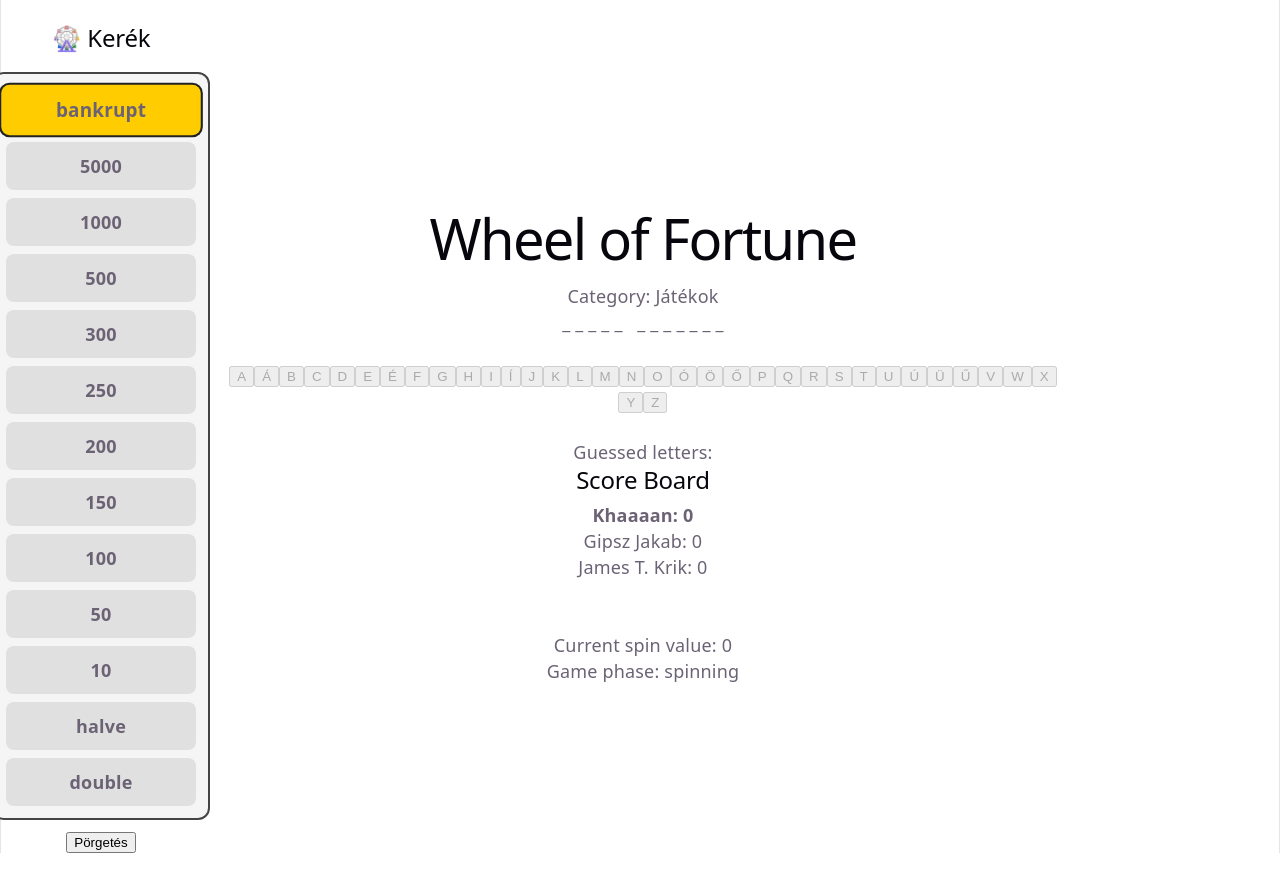
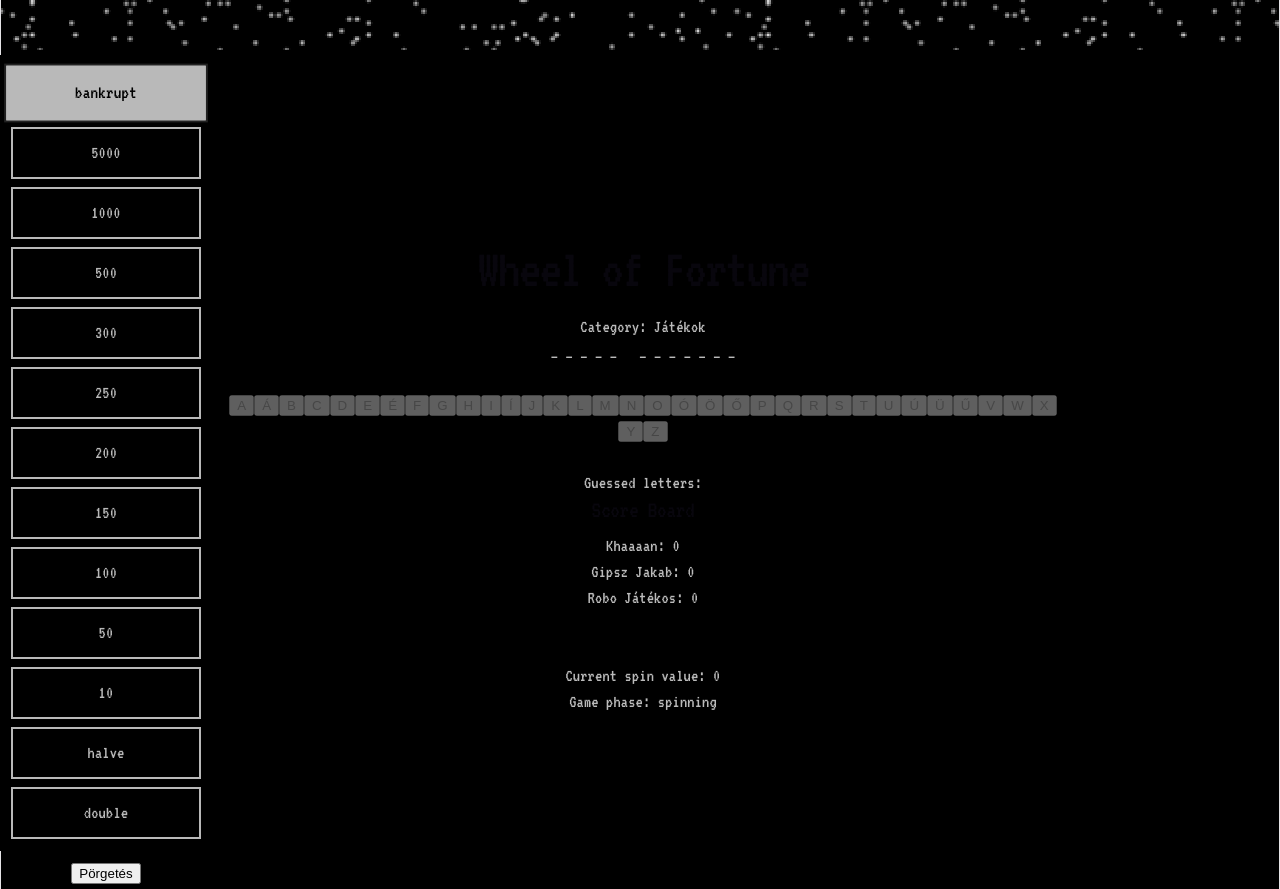
Before and after one commit to fubenalvo/wheel-of-fortune, a React (Vite) app: page / in a window 1280 px wide. Before the commit the page ends 853 px from the top, so only its background shows below. Built offline with nearby package versions, Linux system fonts and the light colour scheme.

Commit message:
small design

```diff
--- a/src/App.css
+++ b/src/App.css
@@ -1,11 +1,12 @@
 
 .game-board {
   display: flex;
-
+  background-color: black;
+  padding: 5px;
   align-items: center;
   justify-content: center;
   gap: 16px;
-  margin-top: 24px;
+  margin-top: 50px;
 
   .side-column {
     width: 200px;
--- a/src/components/GameBoard.tsx
+++ b/src/components/GameBoard.tsx
@@ -36,7 +36,7 @@
       <div className="side-column">
         <Wheel
           onSpinResult={handleSpin}
-          disabled={gamePhase !== "spinning"}
+          disabled={gamePhase !== "spinning" || currentPlayer.computer}
           lastResult={lastSpinResult}
         />
 
@@ -57,9 +57,9 @@
           onLetterClick={guessLetter}
           usedLetters={guessedLetters}
 
-          // Disable keyboard until the wheel has been spun
+          // Disable keyboard until the wheel has been spun or if the computer is playing
           disabled={
-            gamePhase !== "guessing"
+            gamePhase !== "guessing" || currentPlayer.computer
           }
         />
       )}
--- a/src/components/Wheel.css
+++ b/src/components/Wheel.css
@@ -10,9 +10,7 @@
   grid-template-columns: repeat(1, 190px);
   gap: 8px;
   padding: 12px;
-  border: 2px solid #444;
-  border-radius: 12px;
-  background: #f5f5f5;
+  background: black;
 }
 
 .wheel-item {
@@ -20,14 +18,17 @@
   align-items: center;
   justify-content: center;
   height: 48px;
-  border-radius: 8px;
-  background: #e0e0e0;
+  border-radius: 0px;
+  background: black;
+  border: 2px solid #b9b9b9;
+  color: #b9b9b9;
   font-weight: 600;
   transition: transform 0.15s ease, background 0.15s ease;
 }
 
 .wheel-item.selected {
-  background: #ffcc00;
+  background: #b9b9b9;
+  color: #000;
   transform: scale(1.05);
   box-shadow: 0 0 0 2px #222;
 }
--- a/src/components/Wheel.tsx
+++ b/src/components/Wheel.tsx
@@ -78,7 +78,6 @@
 
   return (
     <div className="wheel-container">
-      <h2>🎡 Kerék</h2>
 
       <div className="wheel">
         {wheelValues.map((item, index) => {
--- a/src/game/useGame.ts
+++ b/src/game/useGame.ts
@@ -6,6 +6,18 @@
   getRandomPuzzle,
   isPuzzleSolved
 } from "./gameLogic";
+
+const COMPUTER_BASE_HIT_CHANCE = 0.25;
+const COMPUTER_DIFFICULTY_BONUS = 0.05;
+const COMPUTER_THINK_DELAY_MS = 1000;
+const COMPUTER_LETTERS = [
+  "A","Á","B","C","D","E","É",
+  "F","G","H","I","Í","J",
+  "K","L","M","N","O","Ó",
+  "Ö","Ő","P","Q","R","S",
+  "T","U","Ú","Ü","Ű",
+  "V","W","X","Y","Z"
+];
 
 
 type GamePhase =
@@ -24,16 +36,22 @@
       id: 1,
       name: "Khaaaan",
       score: 0,
+      computer: false,
+      difficulty: 1,
     },
-        {
+    {
       id: 2,
       name: "Gipsz Jakab",
       score: 0,
+      computer: false,
+      difficulty: 1,
     },
-        {
+    {
       id: 3,
-      name: "James T. Krik",
+      name: "Robo Játékos",
       score: 0,
+      computer: true,
+      difficulty: 1,
     },
   ]);
 
@@ -68,13 +86,17 @@
 
 
   const puzzle = puzzleData.text;
+  const category = puzzleData.category;
 
-  const category = puzzleData.category;
+  const aiTimerRef = useRef<number | null>(null);
 
   useEffect(() => {
     return () => {
       if (turnTimerRef.current !== null) {
         window.clearTimeout(turnTimerRef.current);
+      }
+      if (aiTimerRef.current !== null) {
+        window.clearTimeout(aiTimerRef.current);
       }
     };
   }, []);
@@ -97,6 +119,118 @@
     }, 3000);
   }
 
+  function getComputerHitChance(difficulty: number) {
+    return Math.min(
+      1,
+      COMPUTER_BASE_HIT_CHANCE + difficulty * COMPUTER_DIFFICULTY_BONUS
+    );
+  }
+
+  function getUnusedLetters() {
+    return COMPUTER_LETTERS.filter(
+      letter => !guessedLetters.includes(letter)
+    );
+  }
+
+  function getMissingLetters() {
+    return Array.from(
+      new Set(
+        puzzle
+          .split("")
+          .filter(letter => letter !== " " && !guessedLetters.includes(letter))
+      )
+    );
+  }
+
+  function getIncorrectUnusedLetters() {
+    return getUnusedLetters().filter(letter => !puzzle.includes(letter));
+  }
+
+  function chooseComputerLetter() {
+    const missingLetters = getMissingLetters();
+    if (missingLetters.length === 0) {
+      return null;
+    }
+
+    const hitProbability = getComputerHitChance(currentPlayer.difficulty);
+    const shouldHit = Math.random() < hitProbability;
+
+    if (shouldHit) {
+      return missingLetters[
+        Math.floor(Math.random() * missingLetters.length)
+      ];
+    }
+
+    const incorrectLetters = getIncorrectUnusedLetters();
+    if (incorrectLetters.length > 0) {
+      return incorrectLetters[
+        Math.floor(Math.random() * incorrectLetters.length)
+      ];
+    }
+
+    const unusedLetters = getUnusedLetters();
+    return unusedLetters.length > 0
+      ? unusedLetters[Math.floor(Math.random() * unusedLetters.length)]
+      : null;
+  }
+
+  function getRandomWheelResult() {
+    const results: Array<{
+      type: "money" | "bankrupt" | "halve" | "double";
+      value?: number;
+    }> = [
+      { type: "bankrupt" },
+      { type: "money", value: 5000 },
+      { type: "money", value: 1000 },
+      { type: "money", value: 500 },
+      { type: "money", value: 300 },
+      { type: "money", value: 250 },
+      { type: "money", value: 200 },
+      { type: "money", value: 150 },
+      { type: "money", value: 100 },
+      { type: "money", value: 50 },
+      { type: "money", value: 10 },
+      { type: "halve" },
+      { type: "double" },
+    ];
+
+    return results[Math.floor(Math.random() * results.length)];
+  }
+
+  useEffect(() => {
+    if (!currentPlayer.computer) {
+      return;
+    }
+
+    if (aiTimerRef.current !== null) {
+      window.clearTimeout(aiTimerRef.current);
+      aiTimerRef.current = null;
+    }
+
+    if (gamePhase === "spinning") {
+      aiTimerRef.current = window.setTimeout(() => {
+        aiTimerRef.current = null;
+        handleSpin(getRandomWheelResult());
+      }, COMPUTER_THINK_DELAY_MS);
+    }
+
+    if (gamePhase === "guessing") {
+      aiTimerRef.current = window.setTimeout(() => {
+        aiTimerRef.current = null;
+        const letter = chooseComputerLetter();
+        if (letter) {
+          guessLetter(letter);
+        }
+      }, COMPUTER_THINK_DELAY_MS);
+    }
+
+    return () => {
+      if (aiTimerRef.current !== null) {
+        window.clearTimeout(aiTimerRef.current);
+        aiTimerRef.current = null;
+      }
+    };
+  }, [currentPlayer.computer, currentPlayer.difficulty, gamePhase, guessedLetters]);
 
   /*
     Called after the wheel stops spinning.
@@ -265,16 +399,22 @@
         id: 1,
         name: "Khaaaan",
         score: 0,
+        computer: false,
+        difficulty: 1,
       },
       {
         id: 2,
         name: "Gipsz Jakab",
         score: 0,
+        computer: false,
+        difficulty: 1,
       },
       {
         id: 3,
-        name: "James T. Krik",
+        name: "Robo Játékos",
         score: 0,
+        computer: true,
+        difficulty: 1,
       },
     ]);
     if (turnTimerRef.current !== null) {
--- a/src/index.css
+++ b/src/index.css
@@ -1,5 +1,7 @@
+@import url('https://fonts.googleapis.com/css2?family=VT323&display=swap');
+
 :root {
-  --text: #6b6375;
+  --text: #bbbbbb;
   --text-h: #08060d;
   --bg: #fff;
   --border: #e5e4e7;
@@ -11,15 +13,17 @@
   --shadow:
     rgba(0, 0, 0, 0.1) 0 10px 15px -3px, rgba(0, 0, 0, 0.05) 0 4px 6px -2px;
 
-  --sans: system-ui, 'Segoe UI', Roboto, sans-serif;
-  --heading: system-ui, 'Segoe UI', Roboto, sans-serif;
-  --mono: ui-monospace, Consolas, monospace;
+  --sans: "VT323", monospace;
+  --heading: "VT323", monospace;
+  --mono: "VT323", monospace;
 
   font: 18px/145% var(--sans);
   letter-spacing: 0.18px;
   color-scheme: light dark;
   color: var(--text);
   background: var(--bg);
+  background-image: url("assets/bg.png");
+  background-attachment: fixed;
   font-synthesis: none;
   text-rendering: optimizeLegibility;
   -webkit-font-smoothing: antialiased;
--- a/src/models/Player.ts
+++ b/src/models/Player.ts
@@ -2,4 +2,6 @@
     id: number;
     name: string;
     score: number;
+    computer: boolean;
+    difficulty: number;
 }
```
Also changed, not shown: src/assets/bg.png (added).
